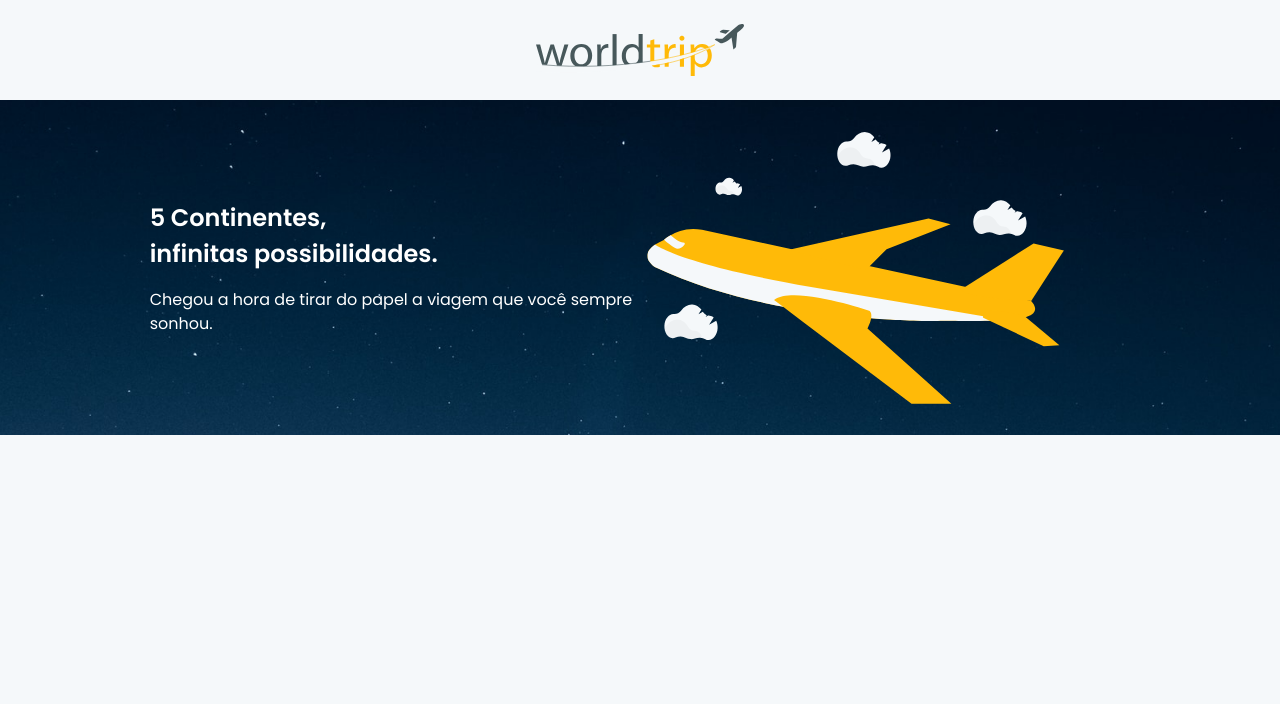
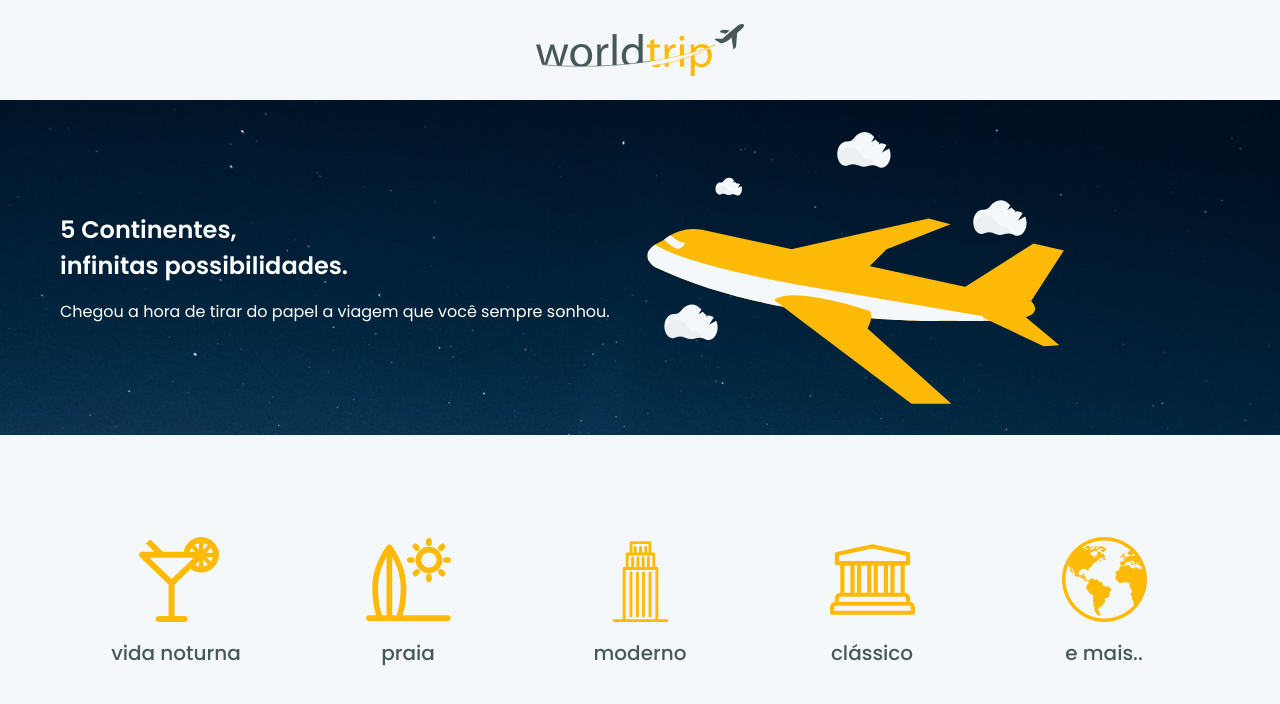
Before and after one commit to fontanettiwilliam/ignite_reactjs_challenge_04, a Next.js app: page / in a window 1280 px wide. Shown: the top 704 px of the page. Built offline with nearby package versions, Linux system fonts and the light colour scheme.

Commit message:
Travel Tips

```diff
--- a/src/components/Banner/index.tsx
+++ b/src/components/Banner/index.tsx
@@ -1,4 +1,4 @@
-import { Flex, Text, Image, Box } from "@chakra-ui/react";
+import { Flex, Image, Text } from "@chakra-ui/react";
 
 export function Banner() {
   return (
@@ -12,7 +12,7 @@ export function Banner() {
       backgroundRepeat="no-repeat"
       backgroundSize="cover"
     >
-      <Flex maxWidth="1160" align="center">
+      <Flex w="100%" maxWidth="1160" align="center">
         <Flex flex={1} flexDirection="column">
           <Text color="white" fontSize="2xl" fontWeight="bold" mb="4">
             5 Continentes, <br /> infinitas possibilidades.
--- /dev/null
+++ b/src/components/TravelTips/Tip.tsx
@@ -0,0 +1,17 @@
+import { Flex, Image, Text } from "@chakra-ui/react";
+
+interface TipProps {
+  url: string;
+  text: string;
+}
+
+export function Tip({ url, text }: TipProps) {
+  return (
+    <Flex flex={1} flexDirection="column" align="center">
+      <Image src={url} mb="4" w="85px" h="85px" />
+      <Text fontWeight="medium" fontSize="20" textTransform="lowercase">
+        {text}
+      </Text>
+    </Flex>
+  );
+}
--- /dev/null
+++ b/src/components/TravelTips/index.tsx
@@ -0,0 +1,22 @@
+import { Flex } from "@chakra-ui/react";
+import { Tip } from "./Tip";
+
+export function TravelTips() {
+  return (
+    <Flex w="100%" height="335px" align="center" justify="center">
+      <Flex
+        w="100%"
+        maxWidth="1160"
+        align="center"
+        justify="space-between"
+        flexDirection="row"
+      >
+        <Tip text="vida noturna" url="/images/cocktail.svg" />
+        <Tip text="praia" url="/images/surf.svg" />
+        <Tip text="moderno" url="/images/building.svg" />
+        <Tip text="clássico" url="/images/museum.svg" />
+        <Tip text="e mais.." url="/images/earth.svg" />
+      </Flex>
+    </Flex>
+  );
+}
--- a/src/pages/index.tsx
+++ b/src/pages/index.tsx
@@ -1,6 +1,7 @@
 import { Box } from "@chakra-ui/react";
+import { Banner } from "../components/Banner";
 import { Header } from "../components/Header";
-import { Banner } from "../components/Banner";
+import { TravelTips } from "../components/TravelTips";
 
 export default function Home() {
   return (
@@ -9,6 +10,7 @@ export default function Home() {
 
       <Banner />
       {/* Travel types */}
+      <TravelTips />
       {/* Middle section */}
       {/* Slidder */}
     </Box>
```
Also changed, not shown: public/images/earth.svg (renamed from public/images/earth 1.svg).
